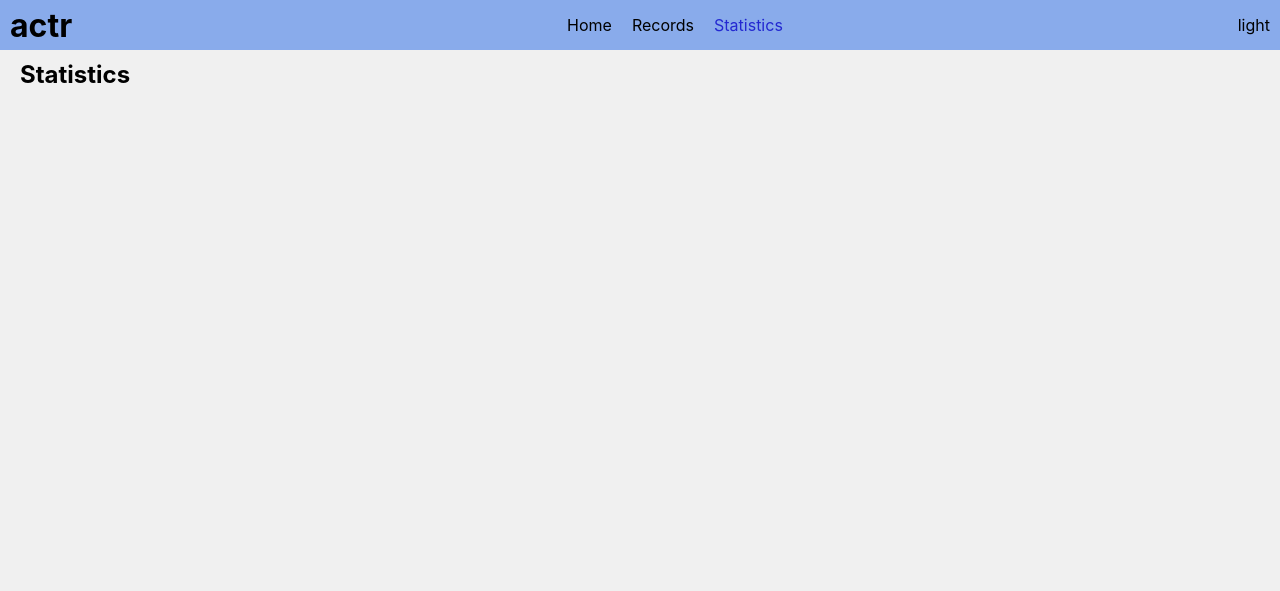
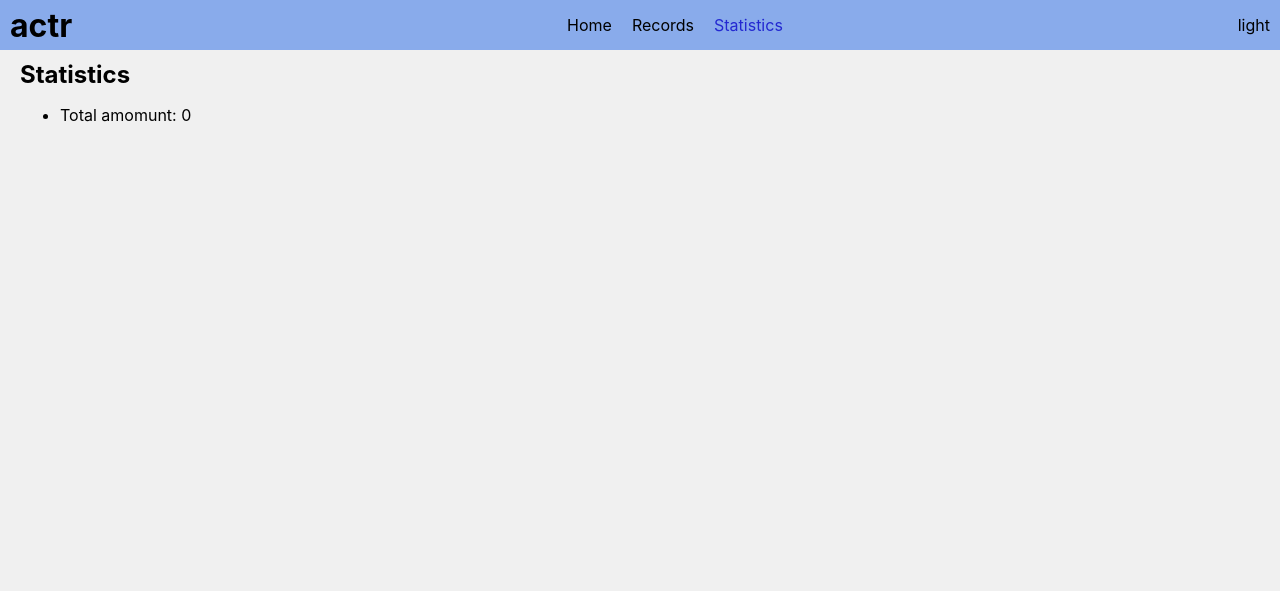
Before and after one commit to emp74ark/accumulator-react, a React (Create React App) app: page /statistics in a window 1280 px wide. Shown: the top 591 px of the page. Built offline with nearby package versions, Linux system fonts and the light colour scheme.

Commit message:
feat: pie chart for all tags

```diff
--- a/package.json
+++ b/package.json
@@ -14,6 +14,7 @@
     "react-dom": "^18.2.0",
     "react-router-dom": "^6.8.1",
     "react-scripts": "5.0.1",
+    "recharts": "^2.4.2",
     "typescript": "^4.9.5",
     "web-vitals": "^2.1.4"
   },
--- a/src/pages/statistics/statistics.component.tsx
+++ b/src/pages/statistics/statistics.component.tsx
@@ -1,7 +1,60 @@
-import { FC } from 'react';
+import { FC, useContext } from 'react';
+import { DataContext } from '../../state/data.context';
+import { Cell, Pie, PieChart, Tooltip } from 'recharts';
 
 export const StatisticsComponent: FC = () => {
+  const {data} = useContext(DataContext)
+  const totalAmount = data.reduce((acc, el) => acc + el.amount, 0)
+  const tags = new Set(data.map(el => el.tag).flat())
+  const amountPerTag: Record<string, number> = {}
+  tags.forEach(tag => {
+    data.filter(el => {
+      if (el.tag.includes(tag) && amountPerTag[tag]){
+        amountPerTag[tag] += el.amount
+      }
+      else if (el.tag.includes(tag)) {
+        amountPerTag[tag] = el.amount
+      }
+    })
+  })
+  const chartData: {name: string, value: number}[] = []
+  Object.entries(amountPerTag).forEach(([name, value]) => {
+    chartData.push({name, value})
+  })
+
+  const colors = ["#0788FE", "#00C49F", "#FFBB28", "#FF8042"];
+
   return(
-      <h2>Statistics</h2>
+      <>
+        <h2>Statistics</h2>
+        <div className="general">
+          <ul>
+            <li>Total amomunt: {totalAmount}</li>
+            {
+              Object.entries(amountPerTag).map(([name, value]) => (
+                  <li key={name}>{name}: {value} - { (value / totalAmount * 100).toFixed(1) }%</li>
+              ))
+            }
+          </ul>
+
+          <PieChart width={400} height={400}>
+            <Pie
+                dataKey="value"
+                isAnimationActive={false}
+                data={chartData}
+                cx='30%'
+                cy='30%'
+                outerRadius={80}
+                fill="#8884d8"
+                label
+            >
+              {chartData.map((entry, index) => (
+                  <Cell key={`cell-${index}`} fill={colors[index % colors.length]} />
+              ))}
+            </Pie>
+            <Tooltip />
+          </PieChart>
+        </div>
+      </>
   )
 }
```
Also changed, not shown: 1 other file (tests, documents, lock files or other folders).
